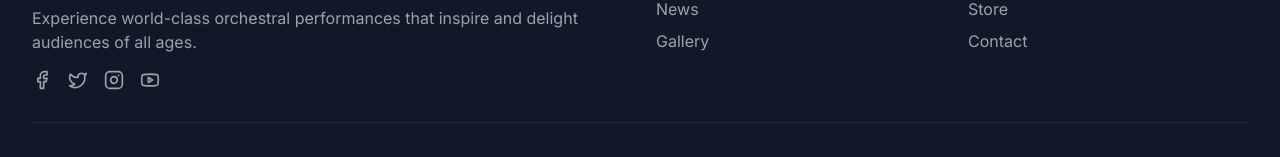
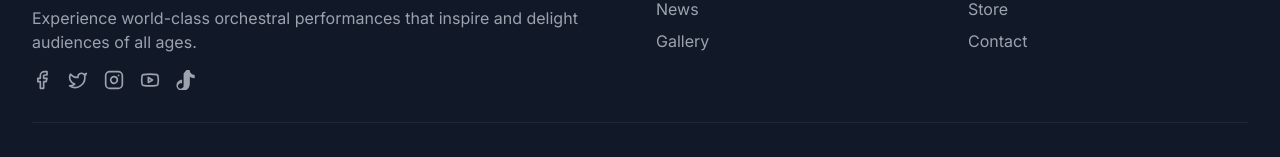
Before and after one commit to ChrisDavie-Orchestra/Frontend-CDO-New-, a Next.js app: page / in a window 1280 px wide. Shown: the part 3773-3930 px from the top of the page. Built offline with nearby package versions, Linux system fonts and the light colour scheme; no server answers; a web font is replaced by a local one.

Commit message:
update socials

```diff
--- /dev/null
+++ b/src/components/icons/tiktok.tsx
@@ -0,0 +1,14 @@
+export function Tiktok({ className }: { className?: string }) {
+  return (
+    <svg
+      className={className}
+      width="20"
+      height="20"
+      viewBox="0 0 24 24"
+      fill="currentColor"
+      xmlns="http://www.w3.org/2000/svg"
+    >
+      <path d="M12.525.02c1.31-.02 2.61-.01 3.91-.02.08 1.53.63 3.09 1.75 4.17 1.12 1.11 2.7 1.62 4.24 1.79v4.03c-1.44-.05-2.89-.35-4.2-.97-.57-.26-1.1-.59-1.62-.93-.01 2.84.01 5.68-.02 8.52-.05 1.4-.38 2.79-1.01 3.98-.71 1.37-1.8 2.5-3.09 3.27-1.52.91-3.28 1.38-5.02 1.3-.98-.04-1.93-.32-2.82-.72-.01-.02-.03-.03-.04-.04-1.56-.73-2.85-1.97-3.57-3.52-.31-.68-.47-1.42-.49-2.16-.01-.26.01-.52.02-.78.08-1.61.77-3.18 1.96-4.27 1.31-1.2 3.06-1.89 4.81-1.84.02 1.48-.04 2.96-.04 4.44-.88-.27-1.87-.36-2.75-.05-.97.34-1.74 1.15-2.03 2.13-.16.51-.18 1.05-.09 1.56.26 1.31 1.38 2.37 2.7 2.54 1.23.16 2.52-.32 3.27-1.31.35-.47.58-1.04.65-1.62.08-.71.05-1.42.06-2.13.01-4.44-.01-8.88.02-13.32z"/>
+    </svg>
+  )
+}
--- a/src/components/layout/footer.tsx
+++ b/src/components/layout/footer.tsx
@@ -1,6 +1,7 @@
 import Link from 'next/link'
 import { Music, Facebook, Twitter, Instagram, Youtube } from 'lucide-react'
 import Image from 'next/image'
+import { Tiktok } from '@/components/icons/tiktok'
 
 /**
  * Footer component
@@ -32,6 +33,9 @@ export function Footer() {
               </a>
               <a href="https://youtube.com/@chrisdaviesorchestra" target="_blank" rel="noopener noreferrer" className="text-gray-400 hover:text-white transition-colors">
                 <Youtube className="h-5 w-5" />
+              </a>
+              <a href="https://tiktok.com/@chrisdaviesorchestra" target="_blank" rel="noopener noreferrer" className="text-gray-400 hover:text-white transition-colors">
+                <Tiktok className="h-5 w-5" />
               </a>
             </div>
           </div>
```
